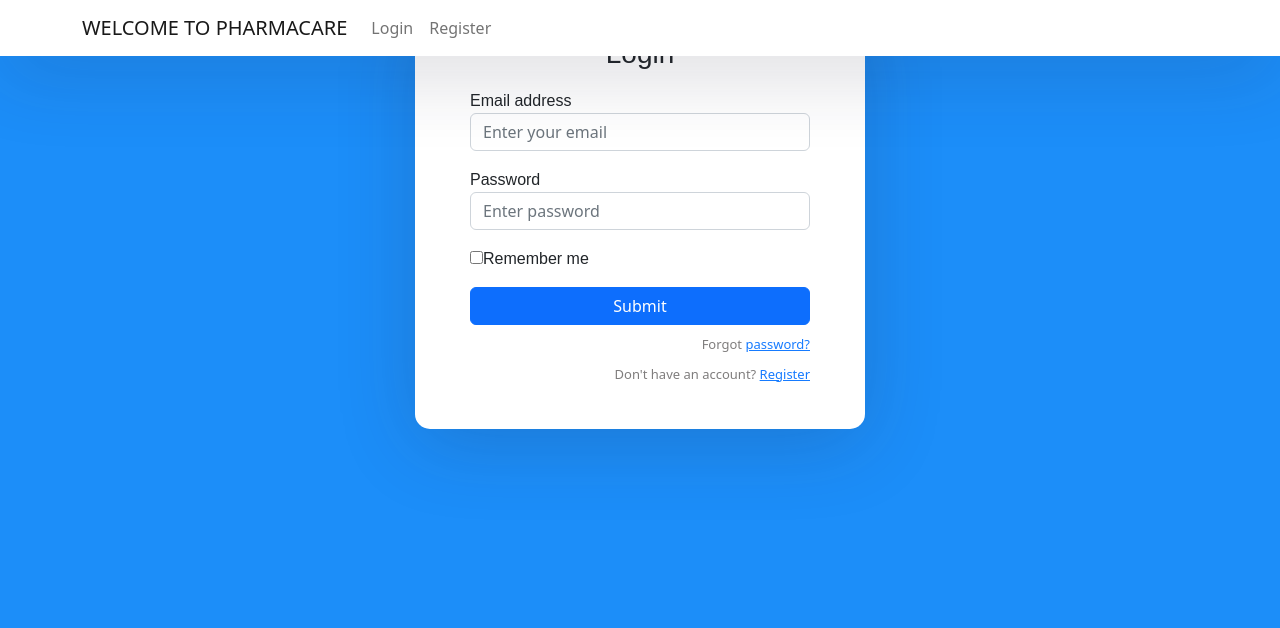
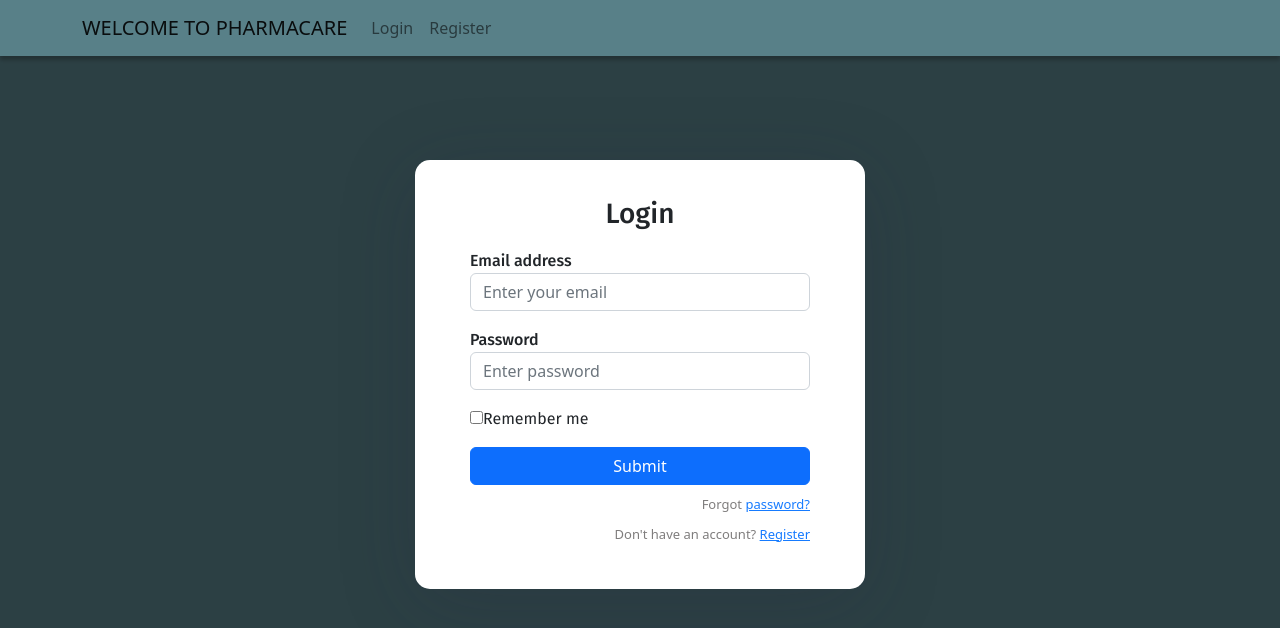
Before and after one commit to o-brayarn/phase-4-project-pharmacare-frontend, a React (Create React App) app: page / in a window 1280 px wide. Shown: the top 628 px of the page. Built offline with nearby package versions, Linux system fonts and the light colour scheme.

Commit message:
modify bg-color & align contents to the center

```diff
--- a/src/index.css
+++ b/src/index.css
@@ -1,4 +1,4 @@
-body {
+/* body {
   margin: 0;
   font-family: -apple-system, BlinkMacSystemFont, "Segoe UI", "Roboto", "Oxygen",
     "Ubuntu", "Cantarell", "Fira Sans", "Droid Sans", "Helvetica Neue",
@@ -10,14 +10,14 @@ body {
 code {
   font-family: source-code-pro, Menlo, Monaco, Consolas, "Courier New",
     monospace;
-}
+} */
 
 @import url("https://fonts.googleapis.com/css?family=Fira+Sans:400,500,600,700,800");
 * {
   box-sizing: border-box;
 }
 body {
-  background: #1c8ef9 !important;
+  background: #2c4044 !important;
   min-height: 100vh;
   display: flex;
   font-weight: 400;
@@ -44,7 +44,9 @@ html,
 }
 .navbar-light {
   background-color: #ffffff;
-  box-shadow: 0px 14px 80px rgba(34, 35, 58, 0.2);
+  mix-blend-mode: overlay;
+  box-shadow: 0px 4px 4px rgba(0, 0, 0, 0.25);
+  /* box-shadow: 0px 14px 80px rgba(34, 35, 58, 0.2); */
 }
 .auth-wrapper {
   display: flex;
@@ -55,6 +57,7 @@ html,
 .auth-inner {
   width: 450px;
   margin: auto;
+  margin-top: 10rem;
   background: #ffffff;
   box-shadow: 0px 14px 80px rgba(34, 35, 58, 0.2);
   padding: 40px 55px 45px 55px;
```
